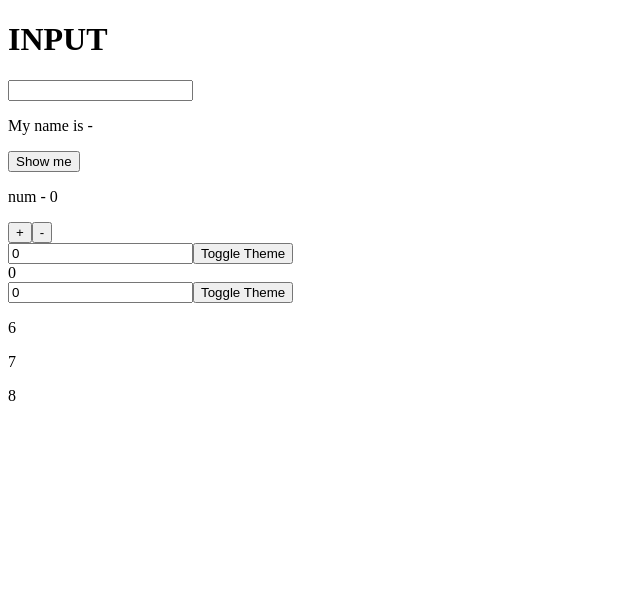
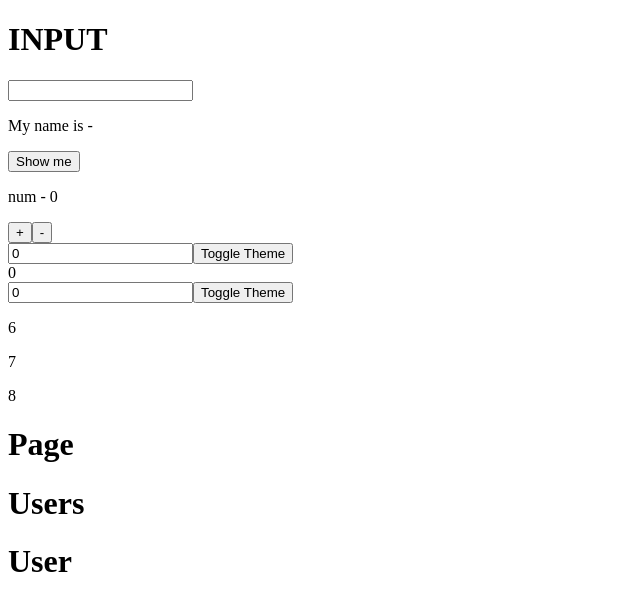
Before and after one commit to Ak003x/ReactHooks-Practice, a Next.js app: page /Home in a window 1280 px wide. Shown: the top 610 px of the page, without its empty margins (0-640 px from the left). Built offline with nearby package versions, Linux system fonts and the light colour scheme.

Commit message:
ContextApi

```diff
--- a/src/app/Home/page.tsx
+++ b/src/app/Home/page.tsx
@@ -3,6 +3,7 @@ import Page from "../page";
 import UseMemoPage from "../UseMemo/page";
 import UseCallBackPage from "../UseCallBack/page";
 import UseReducePage from "../UseReduce/page";
+import ContextApiPage from "../contextApi/page";
 
 function page() {
   return (
@@ -11,6 +12,7 @@ function page() {
       <UseMemoPage />
       <UseCallBackPage />
       <UseReducePage />
+      <ContextApiPage />
     </div>
   );
 }
--- /dev/null
+++ b/src/app/contextApi/Users.jsx
@@ -0,0 +1,14 @@
+import React from "react";
+import User from "./user";
+
+function Users() {
+  return (
+    <div>
+      <h1>Users</h1>
+
+      <User />
+    </div>
+  );
+}
+
+export default Users;
--- /dev/null
+++ b/src/app/contextApi/page.jsx
@@ -0,0 +1,13 @@
+import React from "react";
+import Users from "./Users";
+
+function ContextApiPage() {
+  return (
+    <div>
+      <h1>Page</h1>
+      <Users />
+    </div>
+  );
+}
+
+export default ContextApiPage;
--- /dev/null
+++ b/src/app/contextApi/user.jsx
@@ -0,0 +1,11 @@
+import React from "react";
+
+function User() {
+  return (
+    <div>
+      <h1>User</h1>
+    </div>
+  );
+}
+
+export default User;
```
